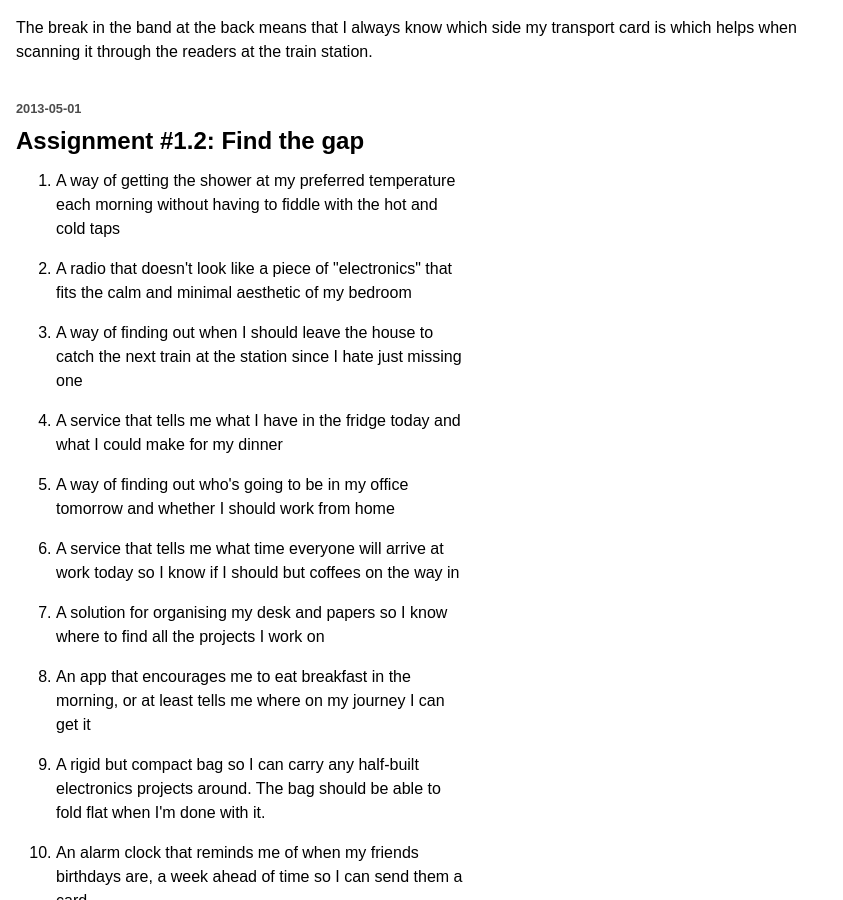
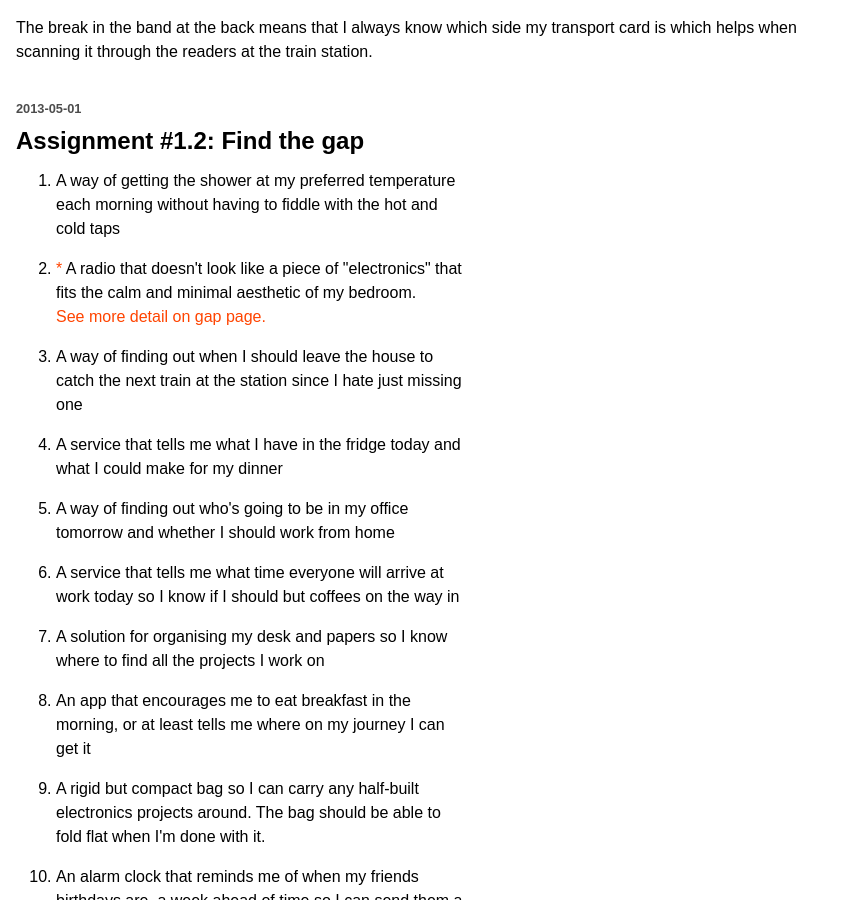
Before and after one commit to andrewn/design-artifacts-course, a Jekyll site: the page built from week/1/index.html, in a window 1280 px wide and 900 px high, scrolled down 731 px. Shown: the whole window, without its empty margins (0-843 px from the left). Built offline with Jekyll 4.4.1, drawn with Linux system fonts in a browser that asks for light colours.

Commit message:
Annotate chosen gap in list

```diff
--- a/week/1/index.html
+++ b/week/1/index.html
@@ -35,7 +35,8 @@ id: week-1
   <h2>Assignment #1.2: Find the gap</h2>
   <ol class="col-1">
     <li>A way of getting the shower at my preferred temperature each morning without having to fiddle with the hot and cold taps</li>
-    <li>A radio that doesn't look like a piece of "electronics" that fits the calm and minimal aesthetic of my bedroom</li>
+    <li><span class="active">*</span> A radio that doesn't look like a piece of "electronics" that fits the calm and minimal aesthetic of my bedroom.<br />
+      <a class="active" href="/design-artifacts-course/gap/">See more detail on gap page.</a></li>
     <li>A way of finding out when I should leave the house to catch the next train at the station since I hate just missing one</li>
     <li>A service that tells me what I have in the fridge today and what I could make for my dinner</li>
     <li>A way of finding out who's going to be in my office tomorrow and whether I should work from home</li>
```
Also changed, not shown: assets/modules.css (line endings or trailing spaces).
